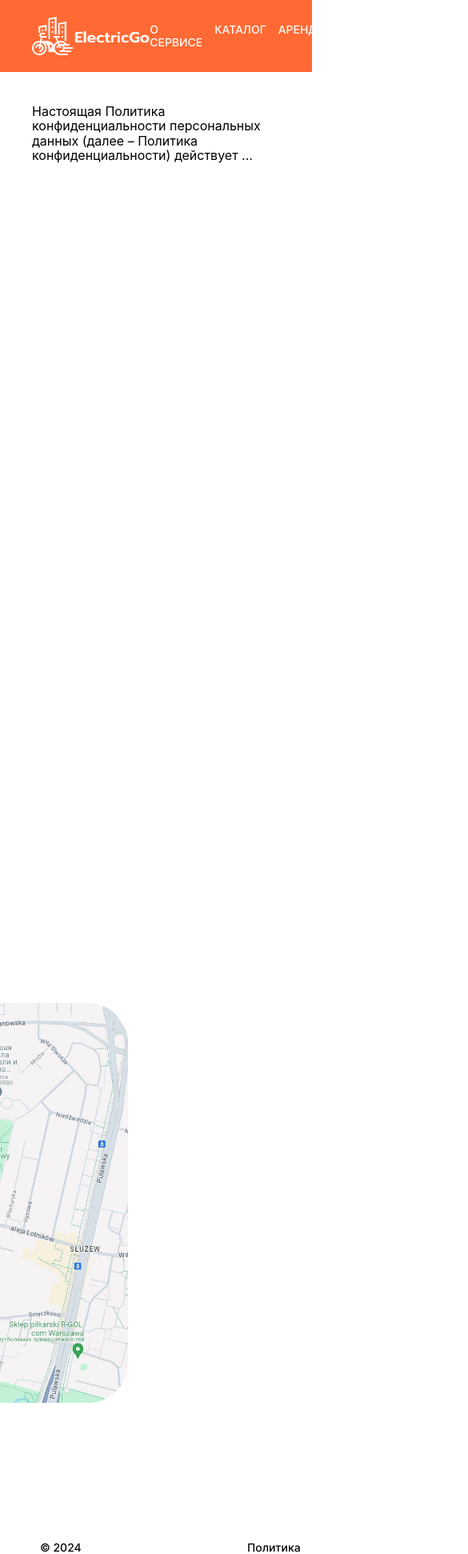
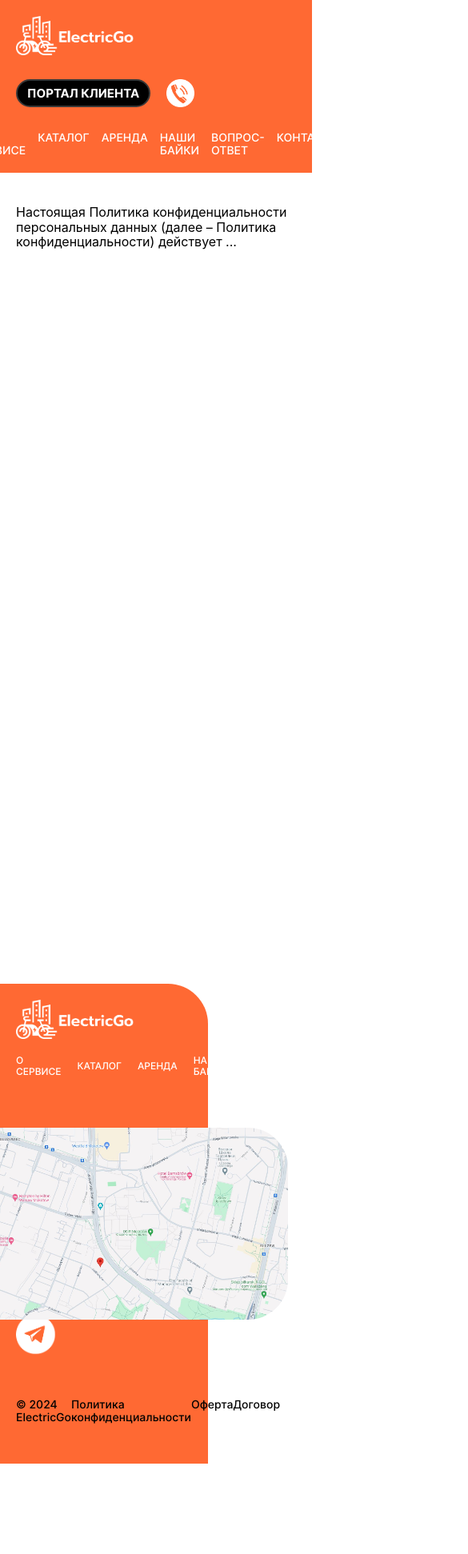
Before and after one commit to DarkCrew/bikesrent, a React (Create React App) app in the folder bikesrent/: page /politic in a window 390 px wide. Shown: the top 1943 px of the page at 80% size, 585 px wide, since content can reach past the window. After the commit the page ends 1830 px from the top, so only its background shows below. Built offline with nearby package versions, Linux system fonts and the light colour scheme.

Commit message:
add: add adaptive to tablests

```diff
--- a/bikesrent/src/components/Advantages/Advantages.module.scss
+++ b/bikesrent/src/components/Advantages/Advantages.module.scss
@@ -87,3 +87,22 @@
     font-size: 18px;
   }
 }
+
+@media (max-width: 1024px) {
+  .advantage {
+    padding-top: 80px;
+  }
+
+  .background {
+    width: 80%;
+    object-fit: cover;
+  }
+
+  .titleFirst {
+    font-size: 20px;
+  }
+
+  .titleSecond {
+    font-size: 36px;
+  }
+}
--- a/bikesrent/src/components/Bikes/Bikes.module.scss
+++ b/bikesrent/src/components/Bikes/Bikes.module.scss
@@ -79,3 +79,9 @@
   font-size: 16px;
   text-transform: uppercase;
 }
+
+@media (max-width: 1024px) {
+  .bikes {
+    padding-top: 80px;
+  }
+}
--- a/bikesrent/src/components/Business/Business.module.scss
+++ b/bikesrent/src/components/Business/Business.module.scss
@@ -62,3 +62,22 @@
   font-family: 'Inter-Regular';
   font-size: 18px;
 }
+
+@media (max-width: 1024px) {
+  .business {
+    padding-top: 80px;
+  }
+
+  .background {
+    width: 80%;
+    object-fit: cover;
+  }
+
+  .titleFirst {
+    font-size: 20px;
+  }
+
+  .titleSecond {
+    font-size: 36px;
+  }
+}
--- a/bikesrent/src/components/FirstInfo/FirstInfo.module.scss
+++ b/bikesrent/src/components/FirstInfo/FirstInfo.module.scss
@@ -62,3 +62,15 @@
   color: var(--color-black);
   background: var(--color-white);
 }
+
+@media (max-width: 1024px) {
+  .title {
+    font-size: 76px;
+  }
+
+  .buttonRegistration,
+  .buttonCheck {
+    min-width: 220px;
+    font-size: 17px;
+  }
+}
--- a/bikesrent/src/components/Footer/Footer.module.scss
+++ b/bikesrent/src/components/Footer/Footer.module.scss
@@ -11,7 +11,7 @@
   width: 70%;
   flex-direction: column;
   justify-content: space-between;
-  padding: 0 50px;
+  padding: 0 40px;
 }
 
 .containerHeader {
@@ -19,6 +19,7 @@
   justify-content: space-between;
   position: relative;
   padding: 20px 0;
+  padding-right: 50px;
   font-family: 'Inter-Medium';
 }
 
@@ -66,7 +67,7 @@
 
 .menu {
   display: flex;
-  gap: 0 25px;
+  gap: 0 20px;
   font-size: 14px;
   text-transform: uppercase;
   color: var(--color-white);
@@ -121,11 +122,11 @@
   display: flex;
   align-items: center;
   height: 800px;
-  right: 230px;
+  right: 130px;
   position: absolute;
 
   img {
-    height: 500px;
+    height: 40%;
     border-radius: 50px;
     object-fit: contain;
   }
@@ -133,8 +134,9 @@
 
 .footer {
   display: flex;
+  justify-content: space-between;
+  padding-right: 50px;
   position: relative;
-  gap: 190px;
   padding-bottom: 50px;
 
   p,
@@ -148,3 +150,67 @@
     cursor: pointer;
   }
 }
+
+@media (max-width: 1280px) {
+  .containerHeader {
+    flex-direction: column;
+    gap: 20px;
+  }
+
+  .menu {
+    display: flex;
+    justify-content: space-between;
+  }
+
+  .contacts,
+  .contacts a {
+    font-size: 32px;
+    padding-top: 80px;
+  }
+
+  .container {
+    width: 80%;
+  }
+
+  .orangeLine {
+    right: 250px;
+  }
+
+  .container,
+  .orangeLine,
+  .maps {
+    height: 600px;
+  }
+
+  .messangers {
+    height: 50px;
+    margin: 20px 0;
+  }
+}
+
+@media (max-width: 1024px) {
+  .menu {
+    font-size: 12px;
+  }
+
+  .container {
+    width: 90%;
+  }
+
+  .maps {
+    right: 30px;
+  }
+
+  .orangeLine {
+    right: 130px;
+  }
+
+  .contacts,
+  .contacts a {
+    font-size: 24px;
+  }
+
+  .container {
+    padding-left: 20px;
+  }
+}
--- a/bikesrent/src/components/Header/Header.module.scss
+++ b/bikesrent/src/components/Header/Header.module.scss
@@ -79,3 +79,22 @@
     cursor: pointer;
   }
 }
+
+@media (max-width: 1024px) {
+  .container {
+    height: auto;
+    gap: 30px;
+    flex-wrap: wrap;
+  }
+
+  .menu {
+    width: 100%;
+    justify-content: center;
+    order: 3;
+  }
+
+  .contacts {
+    flex-direction: row;
+    order: 2;
+  }
+}
--- a/bikesrent/src/components/HowWorks/HowWorks.module.scss
+++ b/bikesrent/src/components/HowWorks/HowWorks.module.scss
@@ -98,3 +98,41 @@
     font-size: 16px;
   }
 }
+
+@media (max-width: 1280px) {
+  .container,
+  .orangeLine {
+    height: 570px;
+  }
+
+  .imgBike {
+    position: absolute;
+    left: -40px;
+    height: 100%;
+
+    img {
+      transform: scale(-1, 1);
+    }
+  }
+
+  .steps {
+    flex-direction: column;
+    align-self: auto;
+    margin-top: 30px;
+  }
+
+  .step {
+    height: auto;
+    width: 450px;
+  }
+}
+
+@media (max-width: 1024px) {
+  .howWorks {
+    padding-top: 80px;
+  }
+
+  .title {
+    padding-left: 0;
+  }
+}
--- a/bikesrent/src/components/Question/Question.module.scss
+++ b/bikesrent/src/components/Question/Question.module.scss
@@ -110,3 +110,46 @@
   transition: 0.5s;
   display: none;
 }
+
+@media (max-width: 1280px) {
+  .container {
+    height: 570px;
+  }
+
+  .imgBike {
+    position: absolute;
+    left: -40px;
+    height: 100%;
+
+    img {
+      margin-top: auto;
+      transform: scale(-1, 1);
+    }
+  }
+}
+
+@media (max-width: 1024px) {
+  .container {
+    height: auto;
+  }
+
+  .question {
+    padding-top: 80px;
+  }
+
+  .title {
+    padding-left: 0;
+  }
+
+  .steps {
+    padding-top: 100px;
+  }
+
+  .step {
+    width: 500px;
+  }
+
+  .stepQuestion {
+    font-size: 20px;
+  }
+}
--- a/bikesrent/src/styles/index.scss
+++ b/bikesrent/src/styles/index.scss
@@ -48,3 +48,9 @@ button {
   margin: 0 auto;
   padding: 0 40px;
 }
+
+@media (max-width: 1024px) {
+  .container {
+    padding: 0 20px;
+  }
+}
```
